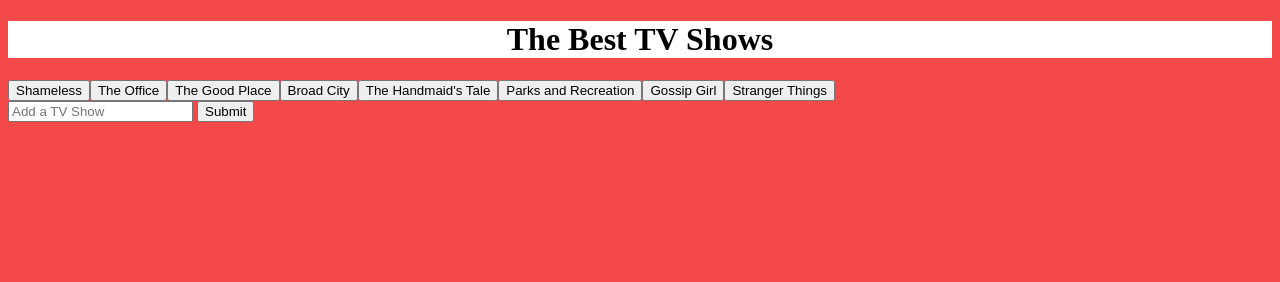
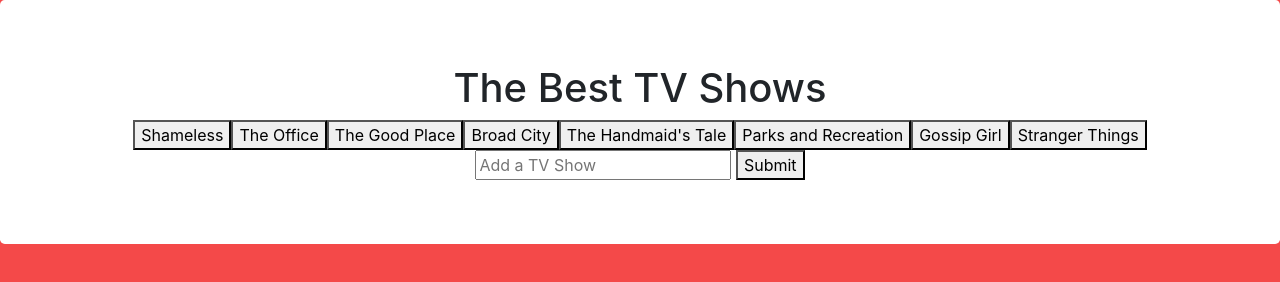
Before and after one commit to Pshhitspattie/GifTastic, a plain HTML site: page index.html in a window 1280 px wide. Drawn offline with nearby package versions, Linux system fonts and the light colour scheme.

Commit message:
Added Bootstrap

```diff
--- a/assets/css/style.css
+++ b/assets/css/style.css
@@ -3,6 +3,17 @@
 }
 
 h1 {
-background-color: white;
 text-align: center;
 }
+
+.jumbotron{
+    background-color: white;
+}
+
+#button-group {
+    text-align: center;
+}
+
+form {
+    text-align: center;
+}
--- a/assets/javascript/app.js
+++ b/assets/javascript/app.js
@@ -16,6 +16,11 @@
         button.addClass("tv-button");
         $("#button-group").append(button);
     }
+
+    $('.tv-button').on("click", function(){
+        $("#tv-group").empty();
+    }
+    )
 
 
     $(document).on("click", ".tv-button", function() {
--- a/index.html
+++ b/index.html
@@ -5,7 +5,7 @@
     <meta http-equiv="X-UA-Compatible" content="IE=edge">
     <title>The Best TV Shows</title>
     <meta name="viewport" content="width=device-width, initial-scale=1">
-
+    <link rel="stylesheet" href="https://stackpath.bootstrapcdn.com/bootstrap/4.1.3/css/bootstrap.min.css" integrity="sha384-MCw98/SFnGE8fJT3GXwEOngsV7Zt27NXFoaoApmYm81iuXoPkFOJwJ8ERdknLPMO" crossorigin="anonymous">
     <script
   src="https://code.jquery.com/jquery-3.3.1.min.js"
   integrity="sha256-FgpCb/KJQlLNfOu91ta32o/NMZxltwRo8QtmkMRdAu8="
@@ -15,7 +15,7 @@
 
 </head>
 <body>
-    <div class="wrapper">
+    <div class="jumbotron">
         <h1>The Best TV Shows</h1>
         <div id="button-group"></div>
 
@@ -24,9 +24,11 @@
           <input id="new-tv-input" type="text" placeholder="Add a TV Show">
           <button id="add-tv-button" type="submit">Submit</button>
         </form>
+    </div>
 
         <div id="tv-group"></div>
-      </div>
+
+
 
 
   <script src="assets/javascript/app.js"></script>
```
Also changed, not shown: 2 other files.
